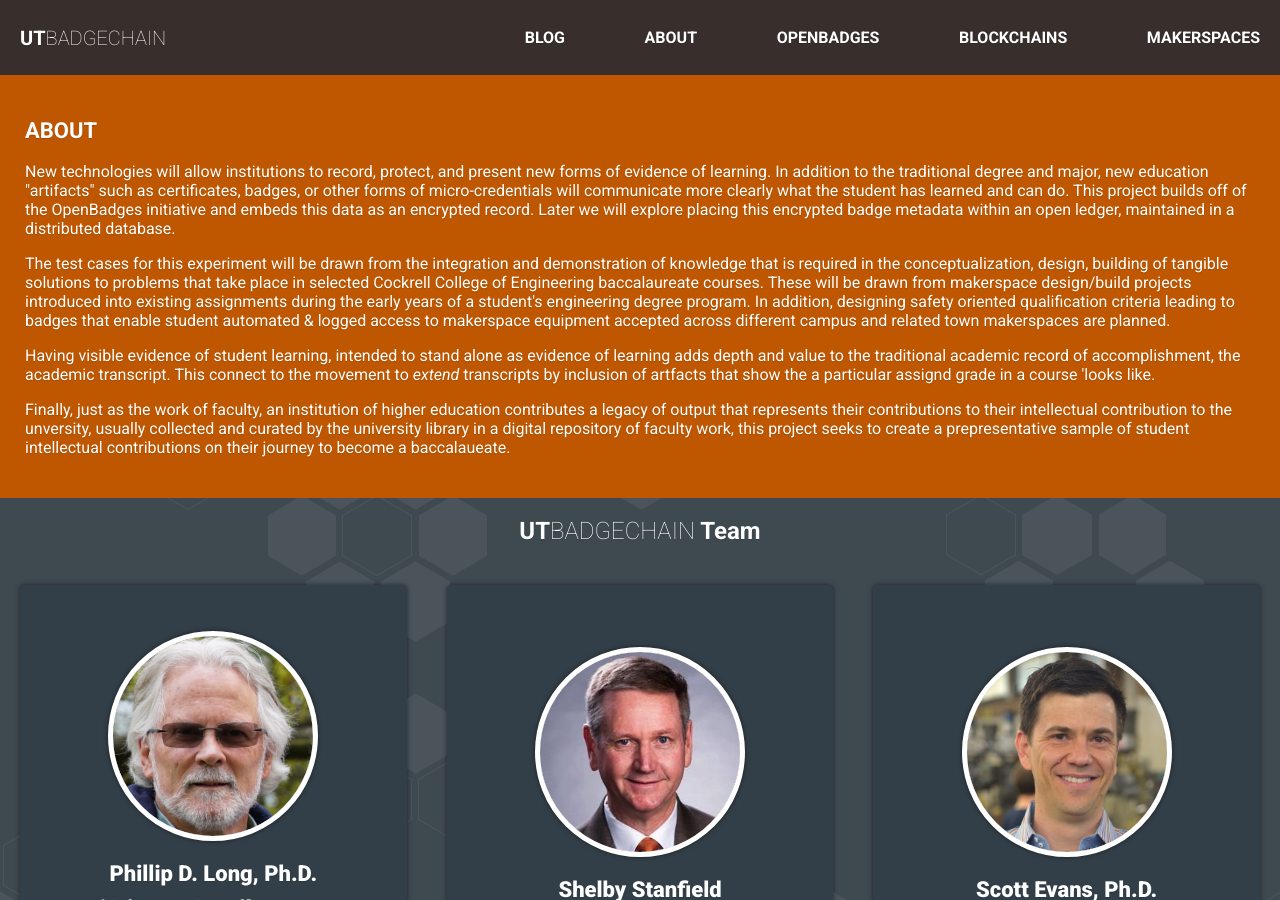
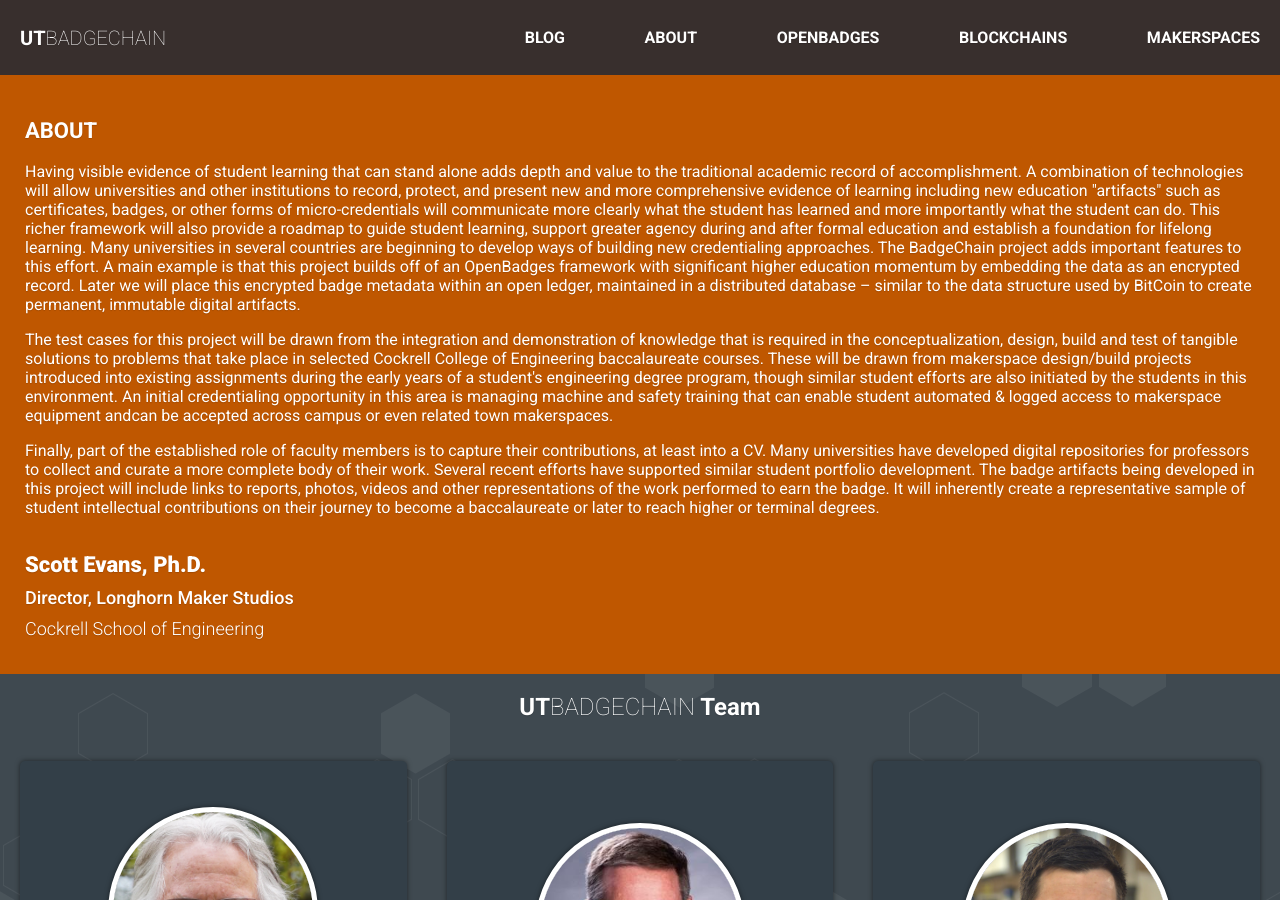
Before and after one commit to Pannda/badgechain, a Jekyll site: the page built from about/index.html, in a window 1280 px wide and 900 px high. Built offline with Jekyll 4.4.1, drawn with Linux system fonts in a browser that asks for light colours.

Commit message:
content update

```diff
--- a/_data/advisory.yml
+++ b/_data/advisory.yml
@@ -5,6 +5,7 @@
   email: "c.casilli@gmail.com"
   image: "../images/advisory/carla-casilli.jpeg"
   slug: "carla-casilli"
+  link: "https://medium.com/@carlacasilli"
 
 - name: "Kristen Eshleman"
   affiliation:
@@ -13,6 +14,7 @@
   email: "kreshleman@davidson.edu"
   image: "../images/advisory/kristen-eshleman.jpeg"
   slug: "kristen-eshleman"
+  link: "http://www.davidson.edu"
 
 - name: "Daniel Hickey, Ph.D."
   affiliation:
@@ -22,6 +24,7 @@
   email: "dthickey@indiana.edu"
   image: "../images/advisory/daniel-hickey.jpeg"
   slug: "daniel-hickey"
+  link: null
 
 - name: "Serge Ravet"
   affiliation:
@@ -30,3 +33,4 @@
   email: "serge.ravet@iosf.org"
   image: "../images/advisory/serge-ravet.jpeg"
   slug: "serge-ravet"
+  link: null
--- a/_includes/about/advisory-board.html
+++ b/_includes/about/advisory-board.html
@@ -4,7 +4,15 @@
 
     <div class="person-content-container ut-color blue-grey-100">
 
-      <div class="person-image" style="background-image:url('{{person.image}}')"></div>
+      {% if person.link != null %}
+
+        <a class="person-image" href="{{ person.link }}" target="_blank" style="background-image:url('{{person.image}}')"></a>
+
+      {% else %}
+
+        <div class="person-image" style="background-image:url('{{person.image}}')"></div>
+
+      {% endif %}
 
       <div class="person-name">{{person.name}}</div>
 
--- a/_includes/about/body.html
+++ b/_includes/about/body.html
@@ -1,15 +1,17 @@
 <p class="section-content-text">
-  New technologies will allow institutions to record, protect, and present new forms of evidence of learning. In addition to the traditional degree and major, new education "artifacts" such as certificates, badges, or other forms of micro-credentials will communicate more clearly what the student has learned and can do. This project builds off of the OpenBadges initiative and embeds this data as an encrypted record. Later we will explore placing this encrypted badge metadata within an open ledger, maintained in a distributed database.
+  Having visible evidence of student learning that can stand alone adds depth and value to the traditional academic record of accomplishment.  A combination of technologies will allow universities and other institutions to record, protect, and present new and more comprehensive evidence of learning  including new education "artifacts" such as certificates, badges, or other forms of micro-credentials will communicate more clearly what the student has learned and more importantly what the student can do.  This richer framework will also provide a roadmap to guide student learning, support greater agency during and after formal education and establish a foundation for lifelong learning.  Many universities in several countries are beginning to develop ways of building new credentialing approaches.  The BadgeChain project adds important features to this effort.  A main example is that this project builds off of an  OpenBadges framework  with significant higher education momentum by embedding the data as an encrypted record. Later we will place this encrypted badge metadata within an open ledger, maintained in a distributed database – similar to the data structure used by BitCoin to create permanent, immutable digital artifacts.
 </p>
 
 <p class="section-content-text">
-  The test cases for this experiment will be drawn from the integration and demonstration of knowledge that is required in the conceptualization, design, building of tangible solutions to problems that take place in selected Cockrell College of Engineering baccalaureate courses. These will be drawn from makerspace design/build projects introduced into existing assignments during the early years of a student's engineering degree program. In addition, designing safety oriented qualification criteria leading to badges that enable student automated & logged access to makerspace equipment accepted across different campus and related town makerspaces are planned.
+  The test cases for this project will be drawn from the integration and demonstration of knowledge that is required in the conceptualization, design, build and test of tangible solutions to problems that take place in selected Cockrell College of Engineering baccalaureate courses. These will be drawn from makerspace design/build projects introduced into existing assignments during the early years of a student's engineering degree program, though similar student efforts are also initiated by the students in this environment. An initial credentialing opportunity in this area is managing machine and safety training that can enable student automated & logged access to makerspace equipment andcan be accepted across campus or even related town makerspaces.
 </p>
 
 <p class="section-content-text">
-  Having visible evidence of student learning, intended to stand alone as evidence of learning adds depth and value to the traditional academic record of accomplishment, the academic transcript. This connect to the movement to <i>extend</i> transcripts by inclusion of artfacts that show the a particular assignd grade in a course 'looks like.
+  Finally, part of the established role of faculty members is to capture their contributions, at least into a CV.  Many universities have developed digital repositories for professors to collect and curate a more complete body of their work.  Several recent efforts have supported similar student portfolio development.  The badge artifacts being developed in this project will include links to reports, photos, videos and other representations of the work performed to earn the badge.  It will inherently create a representative sample of student intellectual contributions on their journey to become a baccalaureate or later to reach higher or terminal degrees.
 </p>
 
-<p class="section-content-text">
-  Finally, just as the work of faculty, an institution of higher education contributes a legacy of output that represents their contributions to their intellectual contribution to the unversity, usually collected and curated by the university library in a digital repository of faculty work, this project seeks to create a prepresentative sample of student intellectual contributions on their journey to become a baccalaueate.
-</p>
+<br>
+
+<div class="person-name" style="text-align: left">Scott Evans, Ph.D.</div>
+<div class="person-title" style="text-align: left">Director, Longhorn Maker Studios</div>
+<div class="person-organization" style="text-align: left">Cockrell School of Engineering</div>
--- a/_includes/blockchains/body.html
+++ b/_includes/blockchains/body.html
@@ -1,7 +1,7 @@
 <p class="section-content-text">
-  A blockchain is a distributed database, often refered to as a <i>ledger</i>, which records ownership and value. Depending on the implementation, the distributed ledger entries may be written into many distinct copies of the database with some data publicly accessible and others not. Alternately it may be in a restricted environment requiring specific permissions to access and read the records. These distributed databases are called blockchains, and have their integrity verified through some form of consensus mechanism among the parties invovled. When a database commit takes place, it is encrypted in such a way that it cannot be altered and, after its integrity is checked, the update is approved.
+  A blockchain is simply a distributed database, or more accurately a database that resides in multiple locations.  The various locations can then be checked against one another to verify security and authenticity.  This is the basic structure used by BitCoin to establish digital currency artifacts.  The blockchain data or “ledger”, records ownership, value and other key information. Depending on the implementation, the distributed ledger entries are typically written into many distinct copies of the database. Some data can be made publicly accessible while other data can be protected. Alternately, the entire database structure may be in a restricted environment requiring specific permissions to access and read the records. Proposed commits to a blockchain database have their integrity verified through some form of consensus mechanism among the participants in the blockchain community involved. When a database commit (a process of recording data to all participating database copies) takes place, it is encrypted in such a way that it cannot be altered and, after its integrity is checked, the update is approved.
 </p>
 
 <p class="section-content-text">
-  Currently we are exploring the running of Ethereum and Bitcoin nodes, while tracking the Hyperledger Fabric development.
+  This project is testing two different blockchain structures, Ethereum and Bitcoin, while monitoring the development of a promising new system called Hyperledger.  The creation of badges, storage of student work and other elements are agnostic to the final encryption and blockchain structures that will support actual rollout of the new system.
 </p>
--- a/_includes/makerspaces/body.html
+++ b/_includes/makerspaces/body.html
@@ -1,7 +1,7 @@
 <p class="section-content-text">
-  Places where individuals who are interested in the creation, design, and fabrication of new objects come together with the design software, manufacturing tools, and integrated control systems and build things that serve a purpose. At UT Austin, these spaces are being re-envisioned and integrated into the fabric of the engineering student experience. But the beauty of makerspaces is that they welcome people from many different disciplines and interests with an interest in understanding a need, designing a product that addresses that need, and iterating the design and building through feedback from the community for whom it is intended as a solution. Indeed it is that attention to empathy, sharing and understanding the feelings that needs of others, that transforms something built into a solution that is needed and wanted.
+  Places where individuals who are interested in the creation, design, and fabrication of new objects come together with the design software, manufacturing tools, and integrated control systems and related test equipment and build things that serve a purpose having at least personal significance. At UT Austin, these spaces are being re-envisioned and integrated into the fabric of the engineering student experience with a broader vision for creating an innovation commons and community of practice eventually reaching across the campus. The program welcomes people from many different disciplines and interests to understand a need, design a product that addresses that need, and iterate the design and fabrication through feedback from the “customer” community. This attention to empathy, sharing and understanding the feelings and needs of others, transforms something built into a solution that is needed and wanted. The beauty of such a facility within a university is that the practice of engineering, perspectives that span multiple disciplines and especially the intellectual challenge of synthesis become the backbone of the education experience.  Operated in the right way, these facilities welcome novices but also eliminate limits to students solving real problems and creating valuable products.
 </p>
 
 <p class="section-content-text">
-  Makerspaces provide the ideal intersection of insight, learning, theoretical knowledge and physicality of tangible solutions that allow faculty to see the understanding their students have acquired. As a result, they provide a laboratory for describing the integration of competencies that students need in the creation of a product. These competencies can be described, assessed, and acknowledge with the marker of achievement, a badge, that is tied to a rubric, and the evidence anyone who wishes can see and examine to understand the nature of the competency that is recognized. It is an elegant way to make learning visible and communicate it to others.
+  Makerspaces provide the ideal intersection of insight, learning, theoretical knowledge and physicality of tangible solutions that allow faculty and employers to see the understanding and abilities their students have built. As a result, they provide a laboratory for describing the integration of competencies that students need to be successful engineers. These competencies can be described, assessed, and acknowledged with the marker of achievement, a badge, that is tied to a rubric, and the evidence.  All of these can be viewed by anyone who wishes (and is authorized) and examined to understand the nature of the competency that is recognized. It is an elegant way to make learning about ability and in turn make it visible and understandable to a larger community.
 </p>
```
